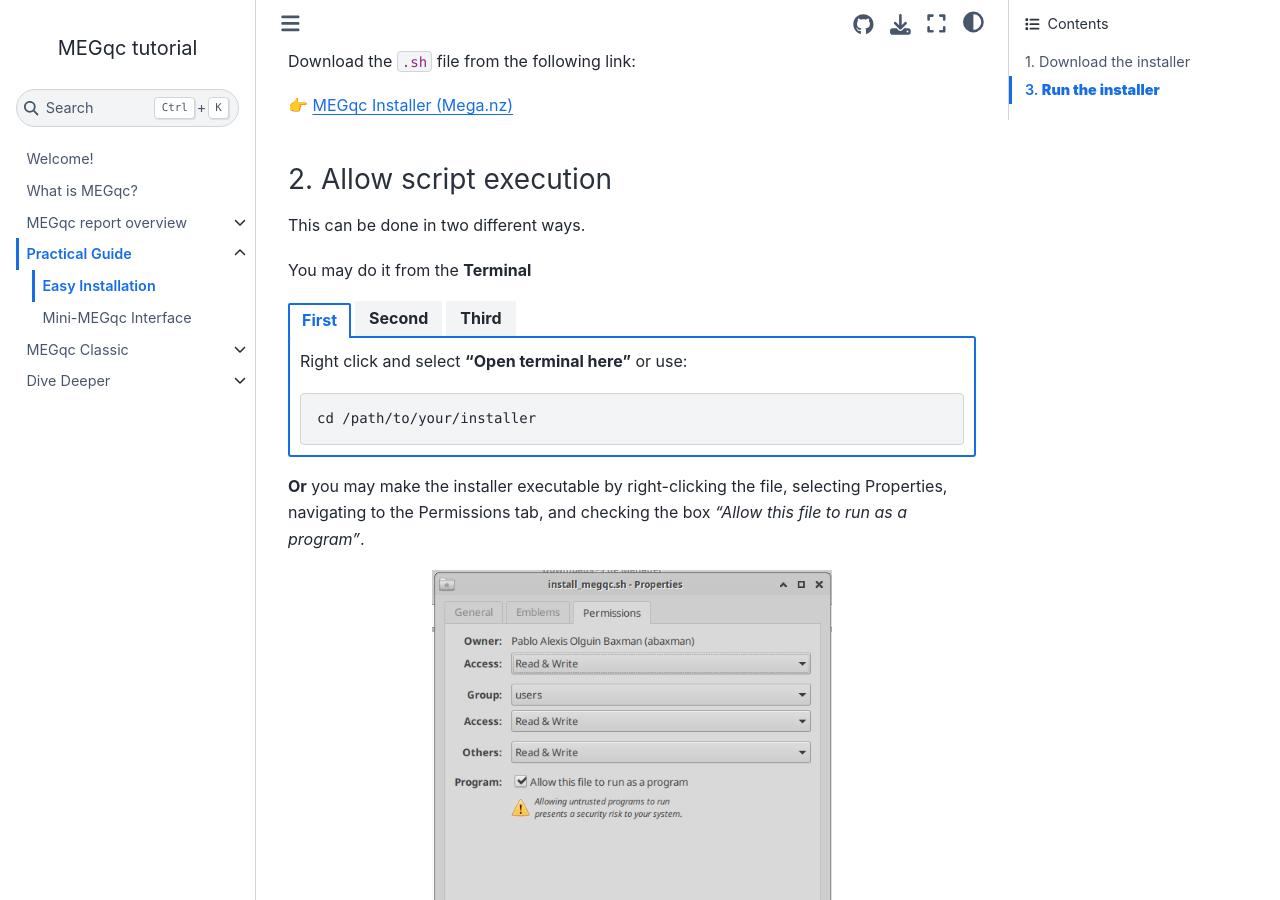
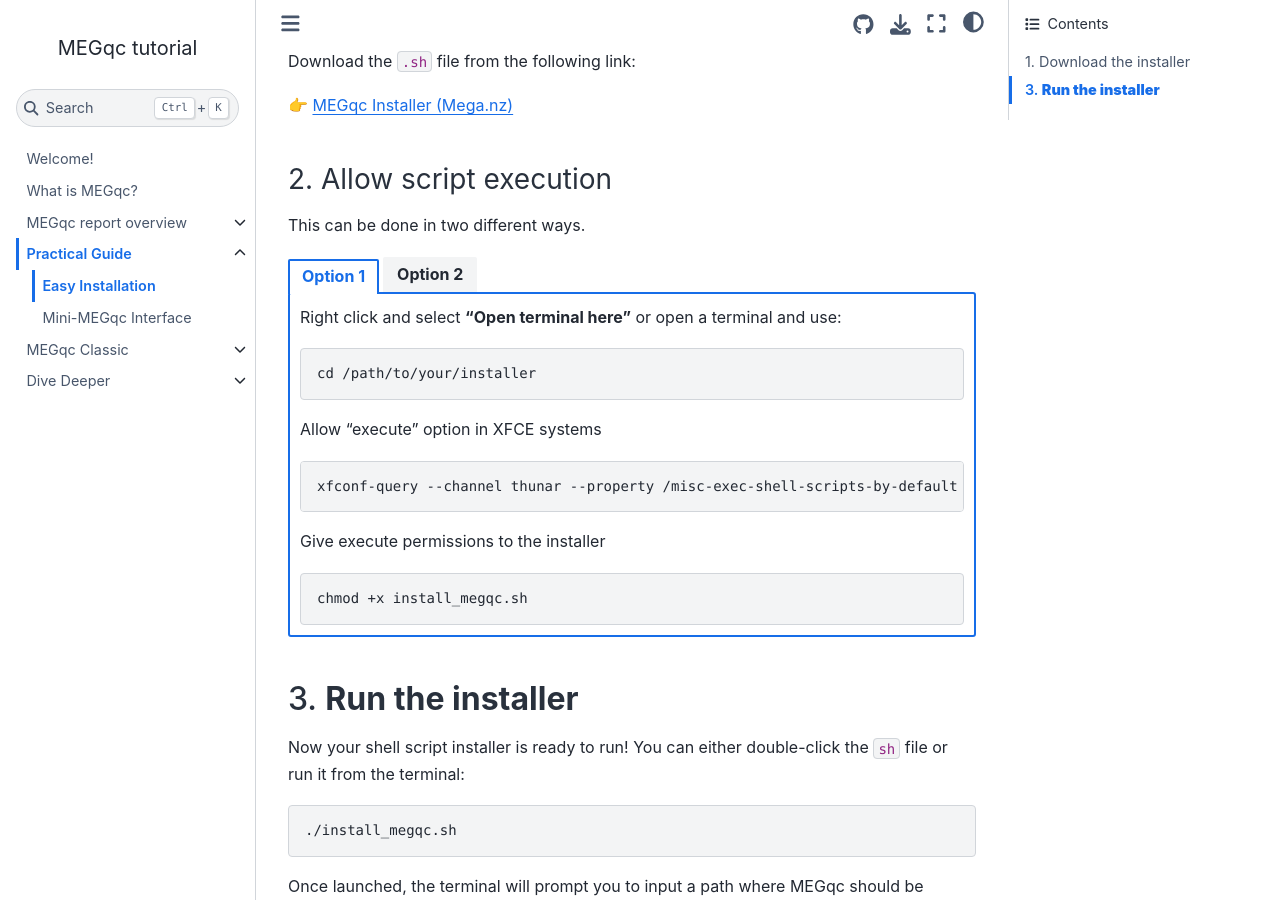
Before and after one commit to ANCPLabOldenburg/megqc_documentation, a Jupyter Book: the page built from new/install.md, in a window 1280 px wide and 900 px high, scrolled down 264 px. Built offline with Jupyter Book 1.0.4 settings and Sphinx 7.4.7 and the Sphinx Book theme 1.1.4, drawn with Linux system fonts in a browser that asks for light colours; pages that are not in the unit, such as notebooks, are missing from menus.

Commit message:
Update install.md

`````diff
--- a/new/install.md
+++ b/new/install.md
@@ -10,34 +10,35 @@
 ### 2. Allow script execution
 This can be done in two different ways.
 
-You may do it from the **Terminal**
 
 ````{tab-set}
-```{tab-item} First
-Right click and select **"Open terminal here"** or use:
+```{tab-item} Option 1
+Right click and select **"Open terminal here"** or open a terminal and use:
 
     cd /path/to/your/installer
+
+Allow "execute" option in XFCE systems
+
+    xfconf-query --channel thunar --property /misc-exec-shell-scripts-by-default --create --type bool --set true
+
+Give execute permissions to the installer
+
+    chmod +x install_megqc.sh
 
 
 ```
 
-```{tab-item} Second
-Allow "execute" option in XFCE systems
+```{tab-item} Option 2
 
-    xfconf-query --channel thunar --property /misc-exec-shell-scripts-by-default --create --type bool --set true
+Make the installer executable by right-clicking the file, selecting Properties, navigating to the Permissions tab, and checking the box *"Allow this file to run as a program"*.
 
-```
-```{tab-item} Third
-Give execute permissions to the installer
+<img src="../static/mini/properties.png" alt="properties-window" width="400px" align="center">
 
-    chmod +x install_megqc.sh
 
 ```
 ````
 
-**Or** you may make the installer executable by right-clicking the file, selecting Properties, navigating to the Permissions tab, and checking the box *"Allow this file to run as a program"*.
 
-<img src="../static/mini/properties.png" alt="properties-window" width="400px" align="center">
 
 
 ## 3. **Run the installer**
`````
